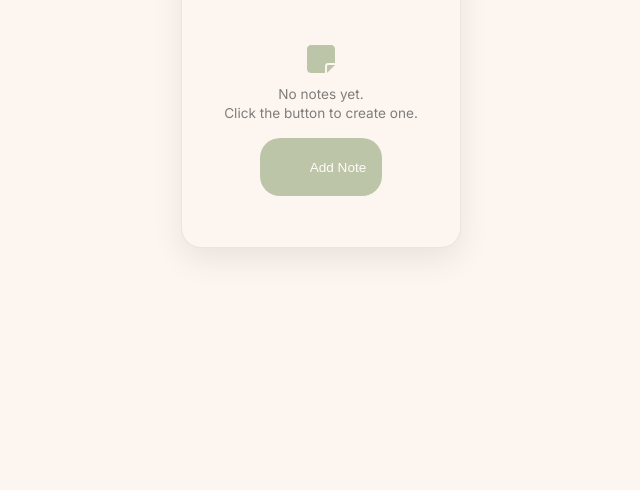
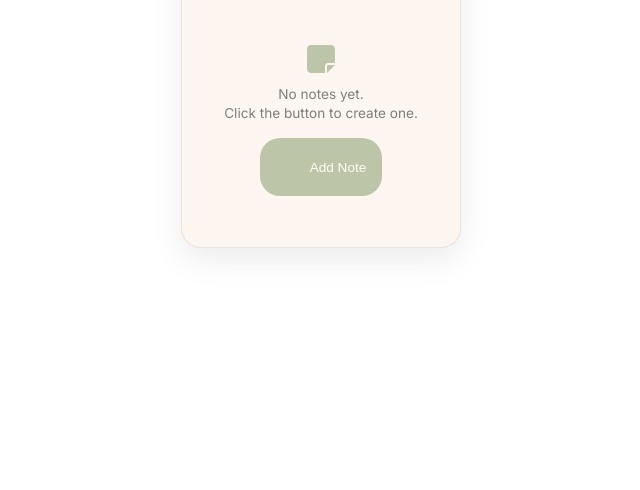
Before and after one commit to rasha1508/postit, a plain HTML site: page index.html in a window 1280 px wide. Shown: the part 310-800 px from the top of the page, without its empty margins (319-959 px from the left). Drawn offline with nearby package versions, Linux system fonts and the light colour scheme.

Commit message:
index.html

```diff
--- a/index.html
+++ b/index.html
@@ -19,7 +19,7 @@
         box-sizing: border-box;
       }
       body {
-        background: #fdf6f0; /* Cream/Ivory background */
+        background: transparent; /* Cream/Ivory background */
         display: flex;
         justify-content: center;
         align-items: center;
```
